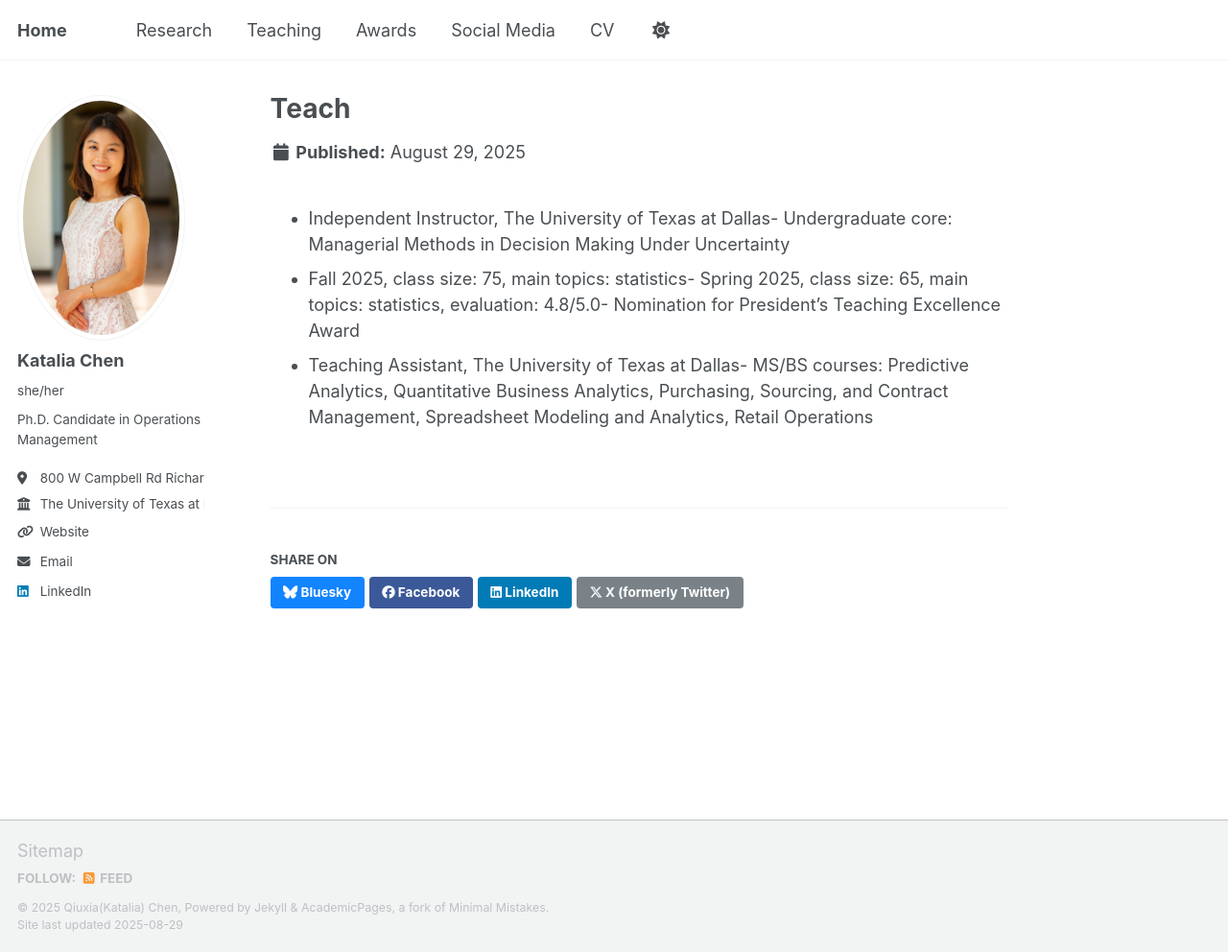
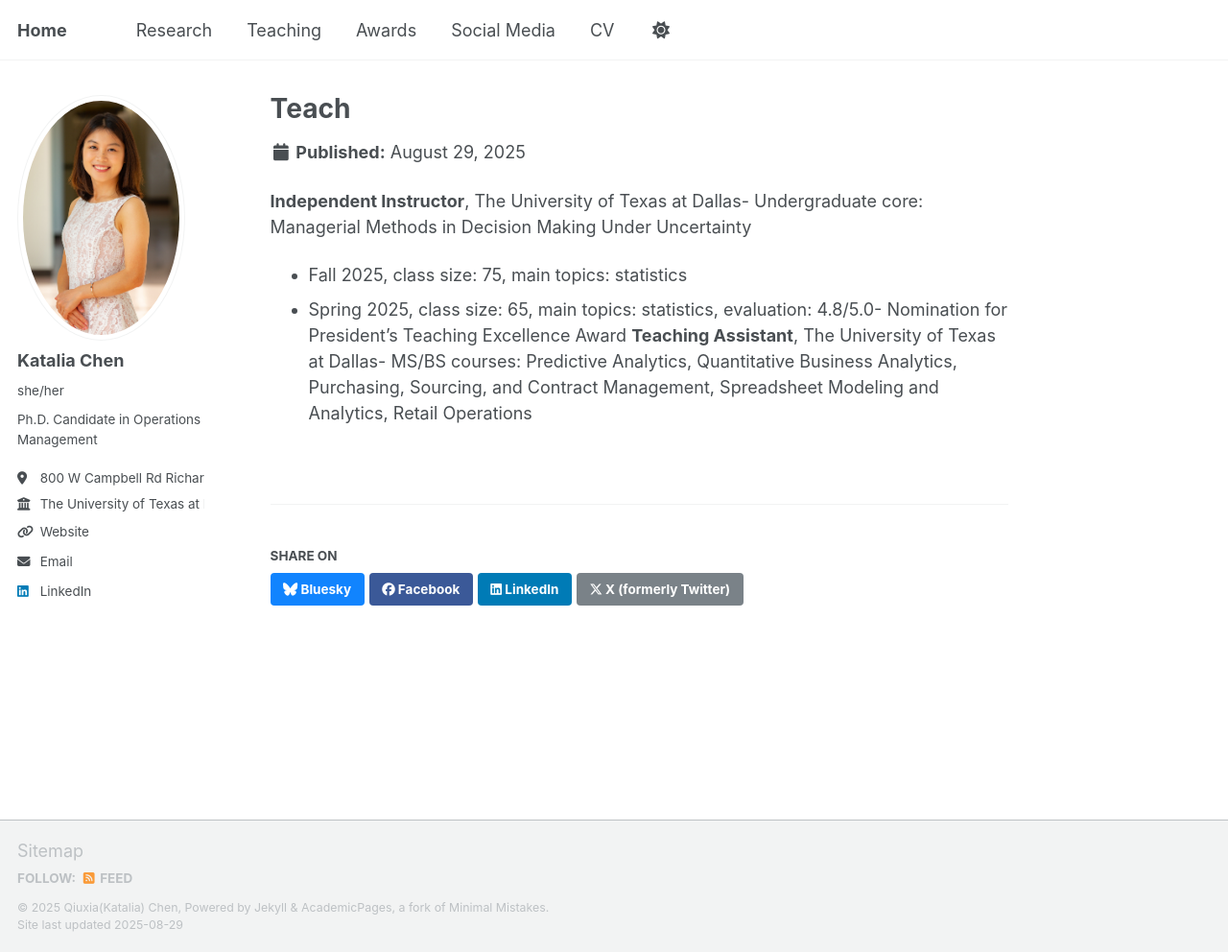
Before and after one commit to qxc2/katalia2, a Jekyll site: the page built from _teach/teach.md, in a window 1280 px wide and 992 px high. Shown: the whole window at 96% size. Built offline with Jekyll 4.4.1, drawn with Linux system fonts in a browser that asks for light colours; a script that is not in the unit is left out.

Commit message:
Update teach.md

```diff
--- a/_teach/teach.md
+++ b/_teach/teach.md
@@ -3,7 +3,7 @@ collection: teach
 permalink: /teach/
 ---
 
-- Independent Instructor, The University of Texas at Dallas- Undergraduate core: Managerial Methods in Decision Making Under Uncertainty
-- Fall 2025, class size: 75, main topics: statistics- Spring 2025, class size: 65, main topics: statistics, evaluation: 4.8/5.0- Nomination for President’s Teaching Excellence Award
-- Teaching Assistant, The University of Texas at Dallas- MS/BS courses: Predictive Analytics, Quantitative Business Analytics, Purchasing, Sourcing, and Contract
- Management, Spreadsheet Modeling and Analytics, Retail Operations
+**Independent Instructor**, The University of Texas at Dallas- Undergraduate core: Managerial Methods in Decision Making Under Uncertainty
+- Fall 2025, class size: 75, main topics: statistics
+- Spring 2025, class size: 65, main topics: statistics, evaluation: 4.8/5.0- Nomination for President’s Teaching Excellence Award
+**Teaching Assistant**, The University of Texas at Dallas- MS/BS courses: Predictive Analytics, Quantitative Business Analytics, Purchasing, Sourcing, and Contract Management, Spreadsheet Modeling and Analytics, Retail Operations
```
